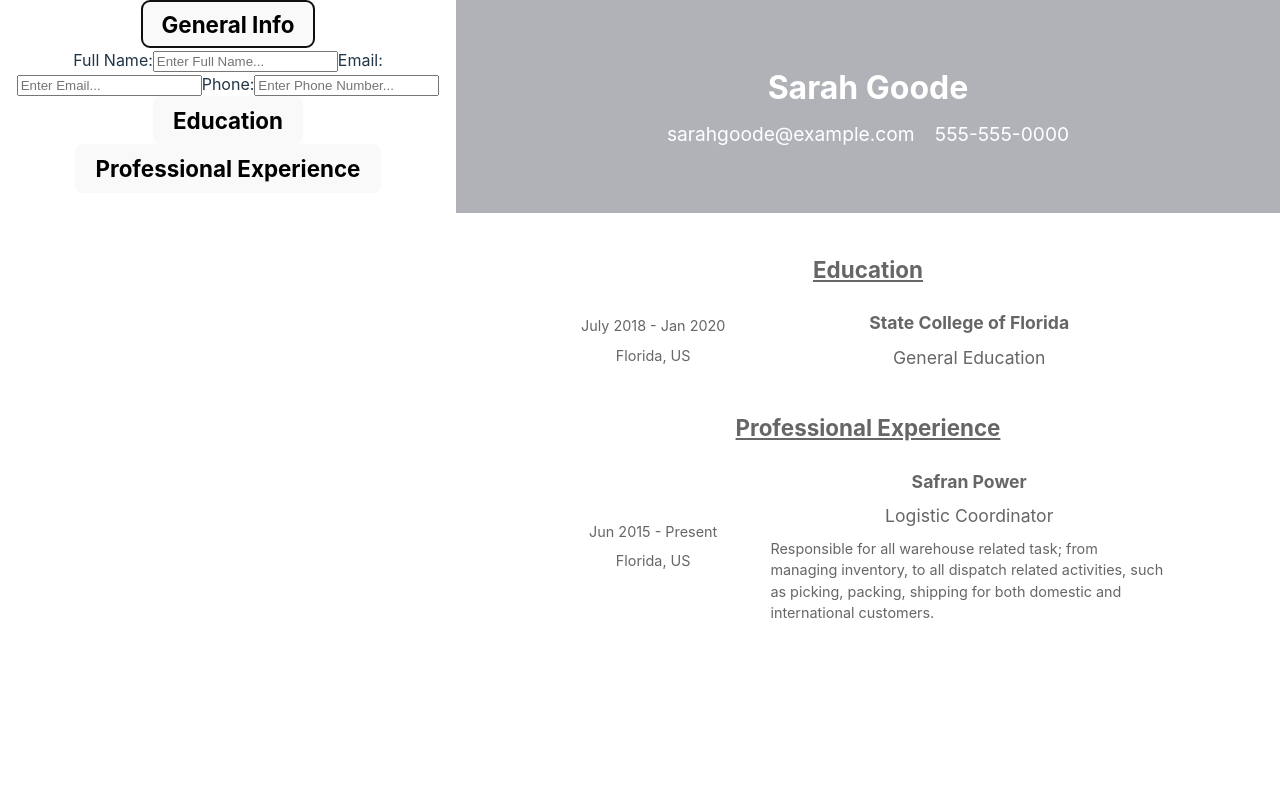
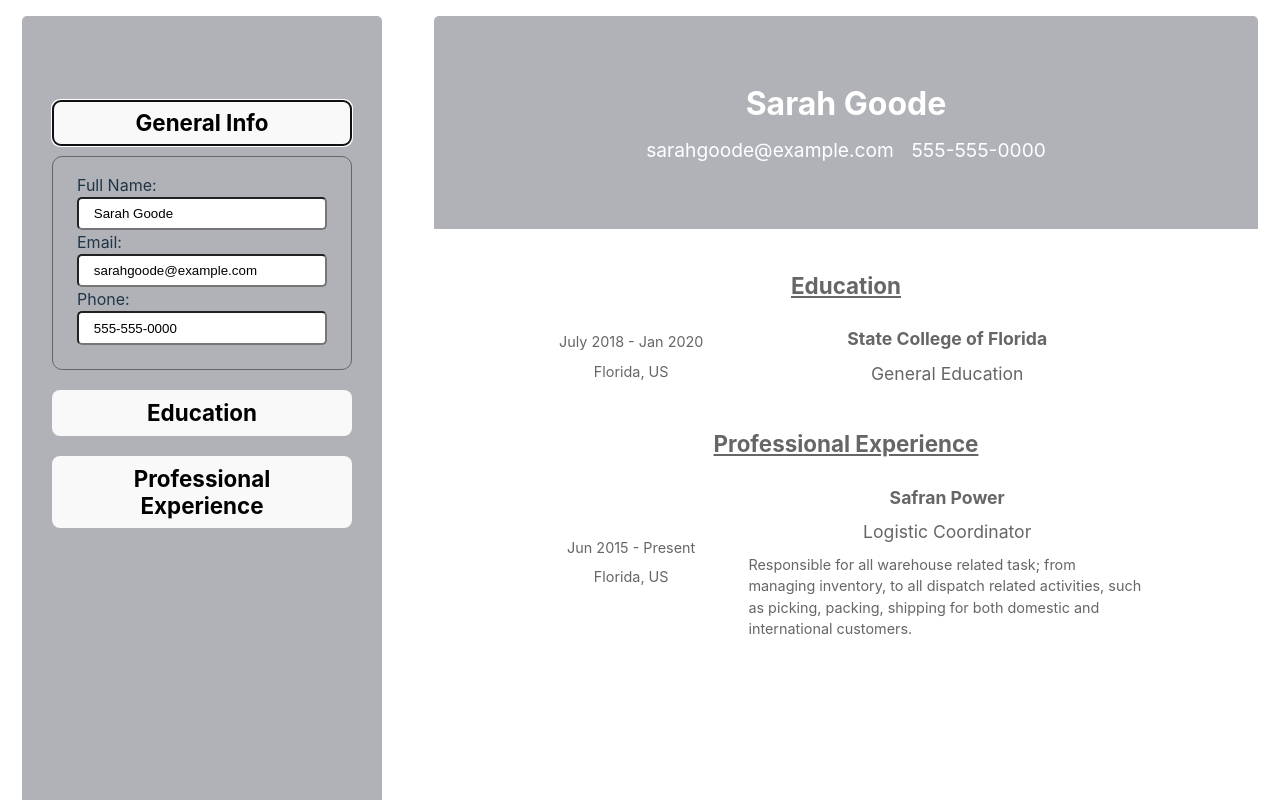
Before and after one commit to TCdotmake/cv-builder, a React (Vite) app: page / in a window 1280 px wide. Both pictures are taken after a click on the button "General Info". Shown: the top 800 px of the page. Built offline with nearby package versions, Linux system fonts and the light colour scheme.

Commit message:
css for input section done

```diff
--- a/src/App.css
+++ b/src/App.css
@@ -2,10 +2,13 @@
   max-width: 1280px;
   margin: 0 auto;
   text-align: center;
+  font-size: 14px;
+  box-sizing: border-box;
 }
 
 * {
-  /* border: 1px solid red; */
+  box-sizing: border-box;
+
   margin: 0;
 }
 
--- a/src/App.jsx
+++ b/src/App.jsx
@@ -7,8 +7,13 @@ import example from "./example";
 import { css } from "@emotion/react";
 
 const maincss = css`
-  display: flex;
-  flex-direction: row;
+  display: grid;
+  grid-template-columns: 1fr 2fr;
+
+  padding: 1rem 0;
+  > * {
+    border-radius: 5px;
+  }
 `;
 
 function App() {
@@ -26,6 +31,7 @@ function App() {
         updateInfo={updateInfo}
         edu={edu}
         prof={prof}
+        info={info}
         setedu={setedu}
         setprof={setprof}
       />
--- a/src/Builder.jsx
+++ b/src/Builder.jsx
@@ -1,11 +1,28 @@
 import { GeneralInfoInput } from "./GeneralInfoInput";
 import { OtherInfoInput } from "./OtherInfoInput";
+/** @jsxImportSource @emotion/react */
+import { css } from "@emotion/react";
+import { center, column, flex } from "./flexstyle";
+import { hidden } from "./otherstyle";
 
-function Builder({ updateInfo, edu, prof, setedu, setprof }) {
+const buildercss = css`
+  width: 360px;
+  ${flex}
+  ${column}
+  background: #b0b2b8;
+  padding-top: 4rem;
+  > * {
+    ${flex}
+    ${column}
+    ${center}
+  }
+`;
+
+function Builder({ updateInfo, edu, prof, info, setedu, setprof }) {
   return (
-    <section>
-      <h2 className="hidden">CV Builder Input</h2>
-      <GeneralInfoInput updateInfo={updateInfo} />
+    <section css={buildercss}>
+      <h2 css={hidden}>CV Builder Input</h2>
+      <GeneralInfoInput info={info} updateInfo={updateInfo} />
       <OtherInfoInput title="Education" data={edu} setter={setedu} />
       <OtherInfoInput
         title="Professional Experience"
--- a/src/GeneralInfo.jsx
+++ b/src/GeneralInfo.jsx
@@ -6,6 +6,8 @@ const gencss = css`
   padding: 4rem 0;
   background: #b0b2b8;
   color: white;
+  border-top-left-radius: 5px;
+  border-top-right-radius: 5px;
 `;
 
 const namecss = css`
--- a/src/GeneralInfoInput.jsx
+++ b/src/GeneralInfoInput.jsx
@@ -1,6 +1,10 @@
 import { useState } from "react";
-
-export function GeneralInfoInput({ updateInfo }) {
+/** @jsxImportSource @emotion/react */
+import { css } from "@emotion/react";
+import { titlebtn } from "./btn";
+import { center, column, flex, row } from "./flexstyle";
+import { formcss, inputwindowcss } from "./formstyle";
+export function GeneralInfoInput({ updateInfo, info }) {
   const handleChange = (e) => {
     updateInfo(e.target.id, e.target.value);
   };
@@ -12,10 +16,11 @@ export function GeneralInfoInput({ updateInfo }) {
   }
   return (
     <div>
-      <button onClick={toggleGeneral}>
+      <button css={titlebtn} onClick={toggleGeneral}>
         <h3>General Info</h3>
       </button>
       {displayGeneral && (
+        <div css={inputwindowcss}>
           <form>
             <label htmlFor="name">Full Name:</label>
             <input
@@ -23,6 +28,7 @@ export function GeneralInfoInput({ updateInfo }) {
               id="name"
               placeholder="Enter Full Name..."
               onChange={handleChange}
+              defaultValue={info.name || null}
             />
             <label htmlFor="email">Email:</label>
             <input
@@ -30,6 +36,7 @@ export function GeneralInfoInput({ updateInfo }) {
               id="email"
               placeholder="Enter Email..."
               onChange={handleChange}
+              defaultValue={info.email || null}
             />
             <label htmlFor="phone">Phone:</label>
             <input
@@ -37,8 +44,10 @@ export function GeneralInfoInput({ updateInfo }) {
               id="phone"
               placeholder="Enter Phone Number..."
               onChange={handleChange}
+              defaultValue={info.phone || null}
             />
           </form>
+        </div>
       )}
     </div>
   );
--- a/src/InfoInputForm.jsx
+++ b/src/InfoInputForm.jsx
@@ -1,3 +1,7 @@
+/** @jsxImportSource @emotion/react */
+import { css } from "@emotion/react";
+import { formcss, inputwindowcss } from "./formstyle";
+
 export function InfoInputForm({ title, uid, data, handlers }) {
   let prefix = "";
   let place = "School";
@@ -19,7 +23,7 @@ export function InfoInputForm({ title, uid, data, handlers }) {
   const source = data[uid] || {};
 
   return (
-    <div>
+    <div css={inputwindowcss}>
       <form>
         <label htmlFor={place}>{place}</label>
         <input
@@ -66,9 +70,11 @@ export function InfoInputForm({ title, uid, data, handlers }) {
             />
           </>
         )}
-        <button onClick={handlers.delete}>Delete</button>
-        <button onClick={handlers.cancel}>Cancel</button>
-        <button onClick={handlers.save}>Save</button>
+        <div>
+          <button onClick={handlers.delete}>Delete</button>
+          <button onClick={handlers.cancel}>Cancel</button>
+          <button onClick={handlers.save}>Save</button>
+        </div>
       </form>
     </div>
   );
--- a/src/OtherInfoInput.jsx
+++ b/src/OtherInfoInput.jsx
@@ -1,18 +1,25 @@
 import { v4 as uuid } from "uuid";
 import { useState } from "react";
 import { InfoInputForm } from "./InfoInputForm";
-
+/** @jsxImportSource @emotion/react */
+import { css } from "@emotion/react";
+import { entrybtn, titlebtn } from "./btn";
+import { formcss } from "./formstyle";
 export function OtherInfoInput({ title, data, setter }) {
   //btn for adding/editing entries
   function EditBtn({ source, evHandler, uid }) {
     return (
-      <button onClick={evHandler} data-uid={uid}>
+      <button css={entrybtn} onClick={evHandler} data-uid={uid}>
         {source.place}
       </button>
     );
   }
   function AddBtn({ handler }) {
-    return <button onClick={handler}>Add...</button>;
+    return (
+      <button css={entrybtn} onClick={handler}>
+        Add...
+      </button>
+    );
   }
   //END btn for adding/editing entries
   //switches for button view and input view
@@ -83,7 +90,7 @@ export function OtherInfoInput({ title, data, setter }) {
   //END event handlers
   return (
     <div>
-      <button onClick={toggleBtnDisplay}>
+      <button css={titlebtn} onClick={toggleBtnDisplay}>
         <h3>{title}</h3>
       </button>
       {displayBtn &&
@@ -104,6 +111,9 @@ export function OtherInfoInput({ title, data, setter }) {
           uid={currentUid}
           data={data}
           handlers={formHandlers}
+          css={css`
+            width: 100%;
+          `}
         />
       )}
       {displayBtn && <AddBtn handler={handleAdd} />}
--- /dev/null
+++ b/src/btn.js
@@ -0,0 +1,13 @@
+import { css } from "@emotion/react";
+
+const titlebtn = css`
+  width: 300px;
+  margin-top: 20px;
+`;
+
+const entrybtn = css`
+  width: 250px;
+  margin-top: 10px;
+`;
+
+export { titlebtn, entrybtn };
--- /dev/null
+++ b/src/formstyle.js
@@ -0,0 +1,55 @@
+/** @jsxImportSource @emotion/react */
+import { css } from "@emotion/react";
+import { center, column, flex } from "./flexstyle";
+
+const formcss = css`
+  width: 250px;
+
+  > * {
+    width: 100%;
+    display: block;
+  }
+  > input {
+    height: 4.5ch;
+    border-radius: 5px;
+    padding-left: 2ch;
+  }
+  > label {
+    font-size: 1rem;
+    text-align: start;
+  }
+  > div {
+    ${flex}
+    ${center}
+    gap: 0.8rem;
+    margin-top: 1rem;
+  }
+  > div button {
+    display: inline;
+    width: auto;
+    padding: 0.2rem;
+    border-radius: 0.2rem;
+    font-size: 1rem;
+  }
+  > div button:first-child {
+    margin-right: auto;
+  }
+  ${flex}
+  ${column}
+${center}
+`;
+
+const inputwindowcss = css`
+  width: 300px;
+  border: 1px solid #666;
+  border-radius: 10px;
+  margin-top: 10px;
+  ${flex}
+  ${center}
+  padding: 1rem 0 1.5rem 0;
+  > form {
+    ${formcss}
+  }
+`;
+
+export { formcss, inputwindowcss };
--- /dev/null
+++ b/src/otherstyle.js
@@ -0,0 +1,7 @@
+import { css } from "@emotion/react";
+
+const hidden = css`
+  display: none;
+`;
+
+export { hidden };
```
Lines whose indentation alone changed are shown as unchanged.
